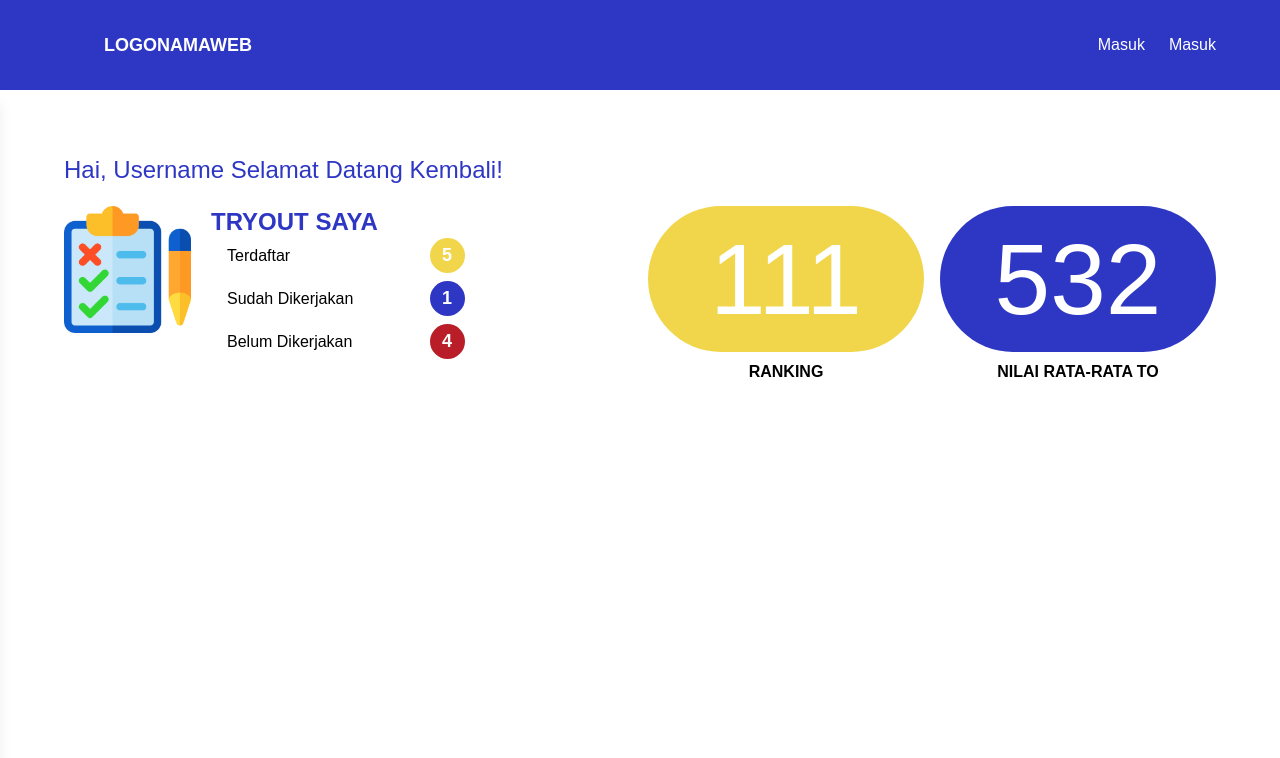
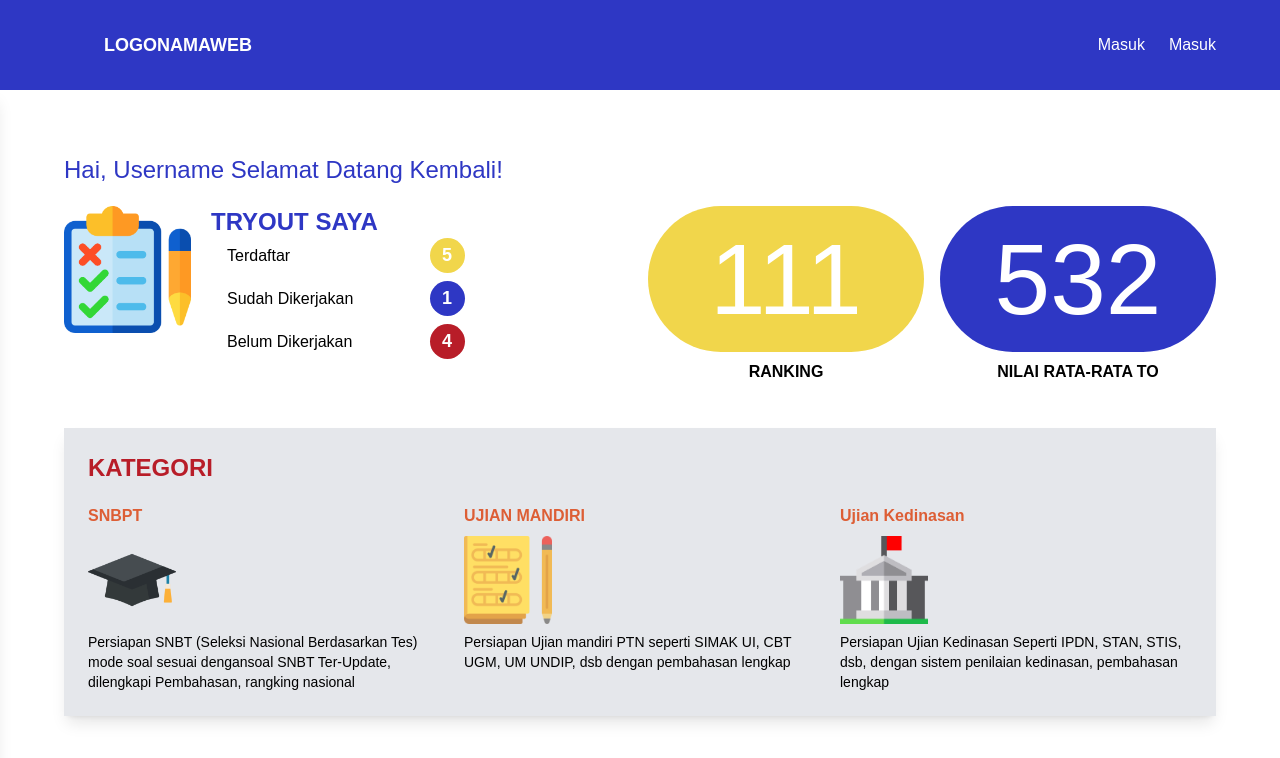
Before and after one commit to deffinad/Tryout, a React (Create React App) app: page /home in a window 1280 px wide. Shown: the top 758 px of the page. Built offline with nearby package versions, Linux system fonts and the light colour scheme; some icons are missing.

Commit message:
second card dashboard

```diff
--- a/src/pages/MainDashboard/index.js
+++ b/src/pages/MainDashboard/index.js
@@ -4,7 +4,10 @@ import Layout from '../../components/Layout'
 const MainDashboard = () => {
    return (
       <Layout>
+         {/* Greetings */}
          <h1 className='mb-5 text-2xl text-primary'>Hai, Username Selamat Datang Kembali!</h1>
+         {/* first card */}
+         <div className='flex flex-col gap-10'>
             <div className="grid grid-cols-2 grid-rows-1 gap-4">
                <div className='grid grid-cols-4 grid-rows-1 gap-5'>
                   <div className='col-span-1'>
@@ -49,6 +52,44 @@ const MainDashboard = () => {
                   </div>
                </div>
             </div>
+            {/* second card */}
+            <div className='w-full bg-gray-200 p-6 shadow-lg'>
+               {/* title */}
+               <h1 className='text-textColorRed text-2xl font-semibold uppercase mb-5'>Kategori</h1>
+               {/* row card */}
+               <div className='grid grid-cols-3 grid-rows-1 gap-6'>
+                  {/* first card */}
+                  <div className='flex flex-col gap-2'>
+                     <p className='text-textOrange text-[sm] font-bold uppercase'>SNBPT</p>
+                     <div className='w-[25%]'>
+                        <img alt='' src='/assets/img/graduation-hat.png' />
+                     </div>
+                     <p className='text-sm font-light'>Persiapan SNBT (Seleksi Nasional Berdasarkan Tes)
+                        mode soal sesuai dengansoal SNBT Ter-Update,
+                        dilengkapi Pembahasan, rangking nasional</p>
+                  </div>
+                  {/* second card */}
+                  <div className='flex flex-col gap-2'>
+                     <p className='text-textOrange text-[sm] font-bold uppercase'>Ujian Mandiri</p>
+                     <div className='w-[25%]'>
+                        <img alt='' src='/assets/img/exam.png' />
+                     </div>
+                     <p className='text-sm font-light'>Persiapan Ujian mandiri PTN seperti SIMAK UI, CBT
+                        UGM, UM UNDIP, dsb dengan pembahasan lengkap</p>
+                  </div>
+                  {/* third card */}
+                  <div className='flex flex-col gap-2'>
+                     <p className='text-textOrange text-[sm] font-bold'>Ujian Kedinasan</p>
+                     <div className='w-[25%]'>
+                        <img alt='' src='/assets/img/city-hall.png' />
+                     </div>
+                     <p className='text-sm font-light'>Persiapan Ujian Kedinasan Seperti IPDN, STAN,
+                        STIS, dsb, dengan sistem penilaian kedinasan,
+                        pembahasan lengkap</p>
+                  </div>
+               </div>
+            </div>
+         </div>
       </Layout>
    )
 }
--- a/tailwind.config.js
+++ b/tailwind.config.js
@@ -10,7 +10,8 @@ module.exports = {
         secondary: "#F1D64B",
         textColor: '#FFFFFF',
         bgRed: '#B81D28',
-        textColorRed: '#B81D28'
+        textColorRed: '#B81D28',
+        textOrange: '#DD5E35',
       },
     },
   },
```
Lines whose indentation alone changed are shown as unchanged.
